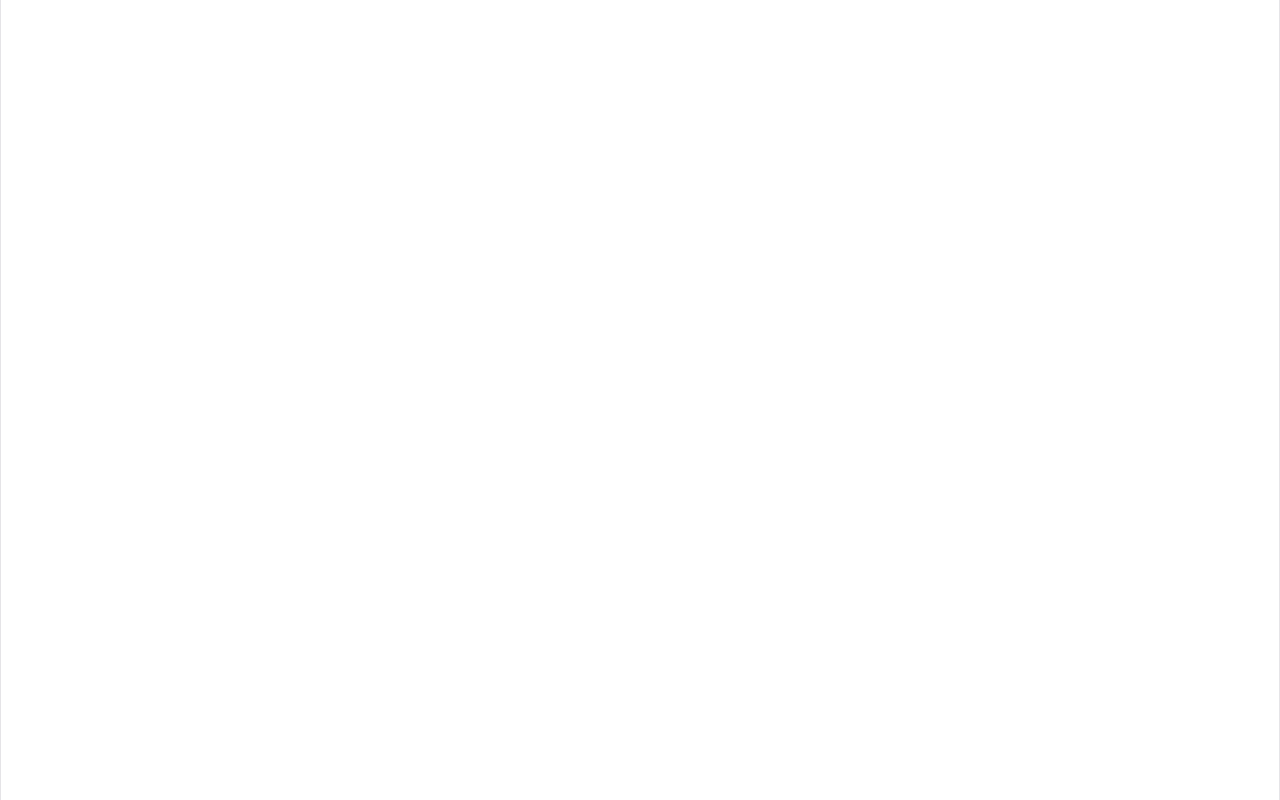
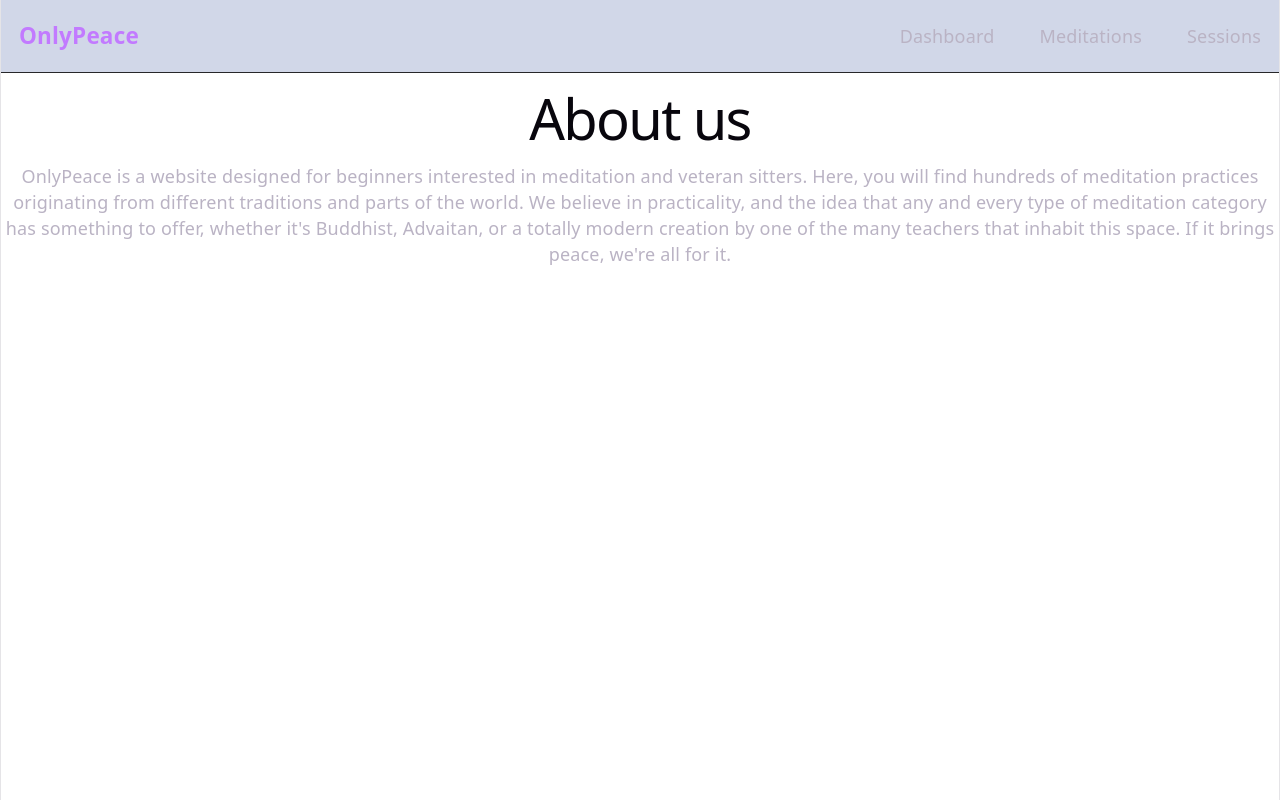
Before and after one commit to Eoghain2708/meditation-application, a React (Vite) app in the folder frontend/: page /about-us in a window 1280 px wide. Before the commit this address had no page. Built offline with nearby package versions, Linux system fonts and the light colour scheme; sample sign-in values are in the browser's storage.

Commit message:
very basic about us page added to complete navbar links

```diff
--- a/frontend/src/App.tsx
+++ b/frontend/src/App.tsx
@@ -9,6 +9,7 @@ import CreateMeditationSessionPage from "./pages/meditation-sessions/CreateMedit
 import MyMeditationSessionsPage from "./pages/meditation-sessions/MyMeditationSessionsPage";
 import DashboardPage from "./pages/user/DashboardPage";
 import MeditationSessionByIdPage from "./pages/meditation-sessions/MeditationSessionByIdPage";
+import AboutUs from "./pages/AboutUs";
 
 function App() {
 
@@ -20,6 +21,12 @@ function App() {
         <Route path="/" element={<SignUpPage />} />
 
         <Route path="/login" element={<LoginPage /> }/>
+
+        <Route path="/about-us" element={
+          <ProtectedRoute>
+          <AboutUs />
+          </ProtectedRoute>
+          }/>
 
         <Route path="/meditations" element={
           <ProtectedRoute>
--- a/frontend/src/components/Navbar.tsx
+++ b/frontend/src/components/Navbar.tsx
@@ -9,7 +9,7 @@ export default function Navbar() {
       <div className="max-w-7xl mx-auto px-4">
         <div className="flex justify-between items-center h-16">
           <Link
-            to="/"
+            to="/about-us"
             className="text-xl font-semibold text-purple-400"
           >
             OnlyPeace
--- /dev/null
+++ b/frontend/src/pages/AboutUs.tsx
@@ -0,0 +1,14 @@
+export default function AboutUs() {
+    return (
+        <>
+        <header>
+            <h1>About us</h1>
+        </header>
+        <p>OnlyPeace is a website designed for beginners interested in meditation and veteran sitters. Here, you will find hundreds of meditation practices
+            originating from different traditions and parts of the world. We believe in practicality, and the idea that any and every type of meditation category
+            has something to offer, whether it's Buddhist, Advaitan, or a totally modern creation by one of the many teachers that inhabit this space. If it brings
+            peace, we're all for it.
+        </p>
+        </>
+    )
+}
```
